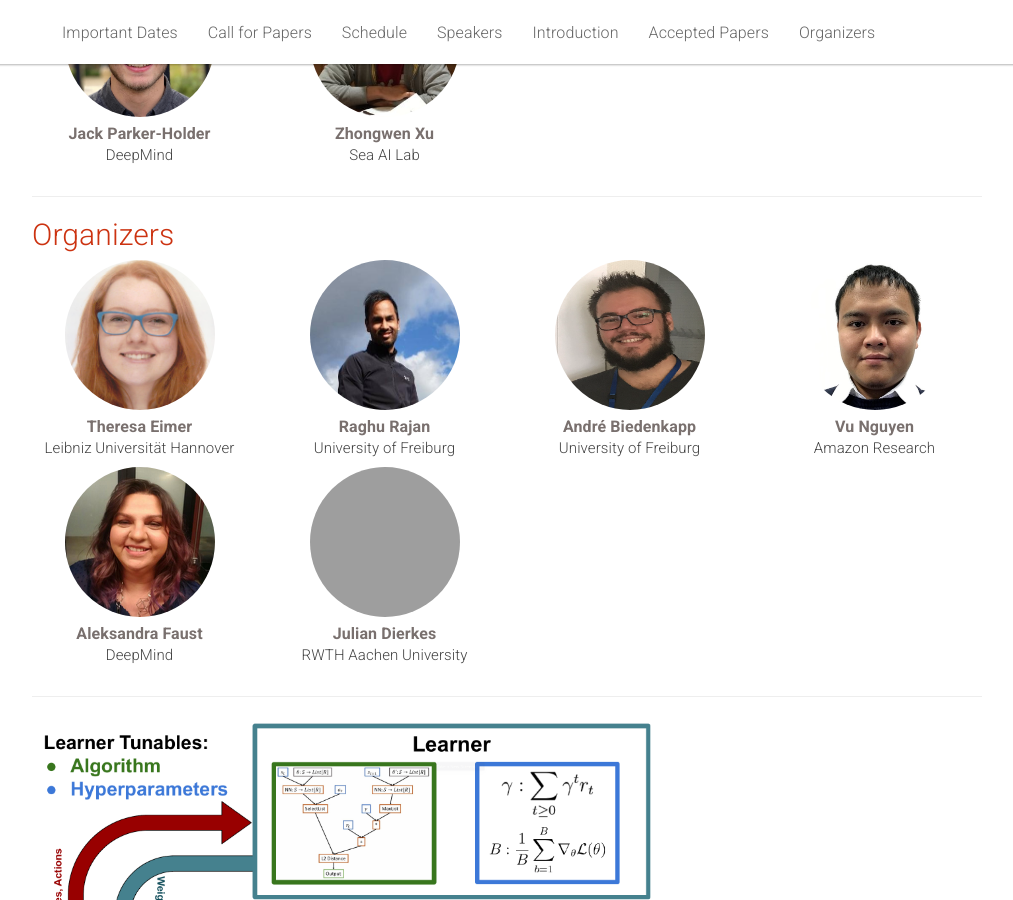
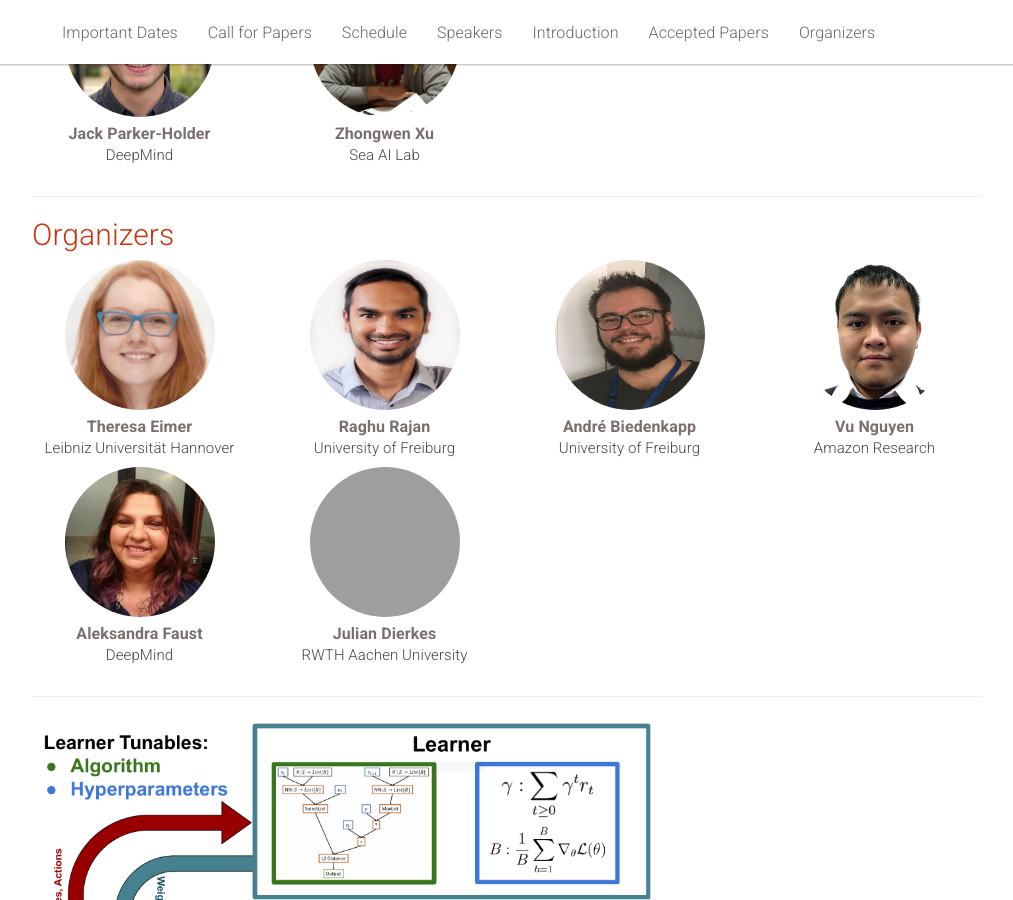
Before and after one commit to autorlworkshop/autorlworkshop.github.io, a Jekyll site: the page built from _pages/home.md, in a window 1280 px wide and 900 px high, scrolled down 3939 px. Shown: the whole window, without its empty margins (133-1146 px from the left). Built offline with Jekyll 4.4.1, drawn with Linux system fonts in a browser that asks for light colours; grey boxes are pictures that could not be loaded.

Commit message:
Update photo

```diff
--- a/_pages/home.md
+++ b/_pages/home.md
@@ -429,7 +429,7 @@ acknowledgements: ""
 
   <div class="col-xs-6 col-lg-3 people">
     <a href="https://ml.informatik.uni-freiburg.de/people/rajan/index.html">
-      <img class="people-pic" src="{{ "/static/img/people/raghu.jpeg" | prepend:site.baseurl }}">
+      <img class="people-pic" src="{{ "/static/img/people/raghu.png" | prepend:site.baseurl }}">
     </a>
     <div class="people-name">
       <a href="https://ml.informatik.uni-freiburg.de/people/rajan/index.html">Raghu Rajan</a>
```
Also changed, not shown: static/img/people/raghu.jpeg (deleted), static/img/people/raghu.png (added).
